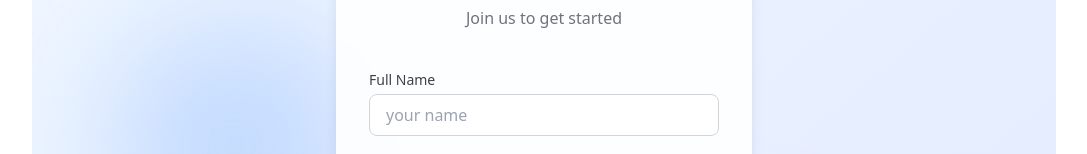
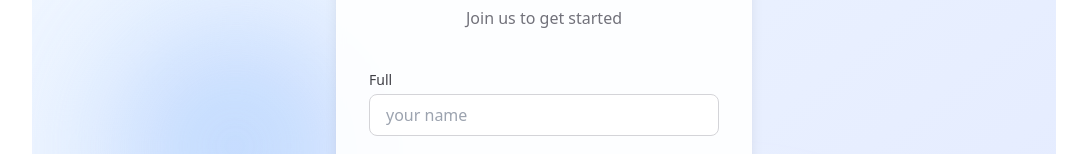
Before and after one commit to IT22269652/ElectroMart, a React (Vite) app in the folder frontend/: page /login in a window 1280 px wide. Shown: the part 252-406 px from the top of the page, without its empty margins (96-1183 px from the left). Built offline with nearby package versions, Linux system fonts and the light colour scheme.

Commit message:
Update login

```diff
--- a/frontend/src/pages/Login.jsx
+++ b/frontend/src/pages/Login.jsx
@@ -193,7 +193,7 @@ const Login = () => {
             <>
               <div className="w-full">
                 <label className="block text-sm font-medium text-zinc-700 mb-1">
-                  Full Name
+                  Full
                 </label>
                 <input
                   className="w-full px-4 py-2 rounded-lg border border-zinc-300 focus:outline-none focus:ring-2 focus:ring-indigo-500 focus:border-transparent transition-all"
```
